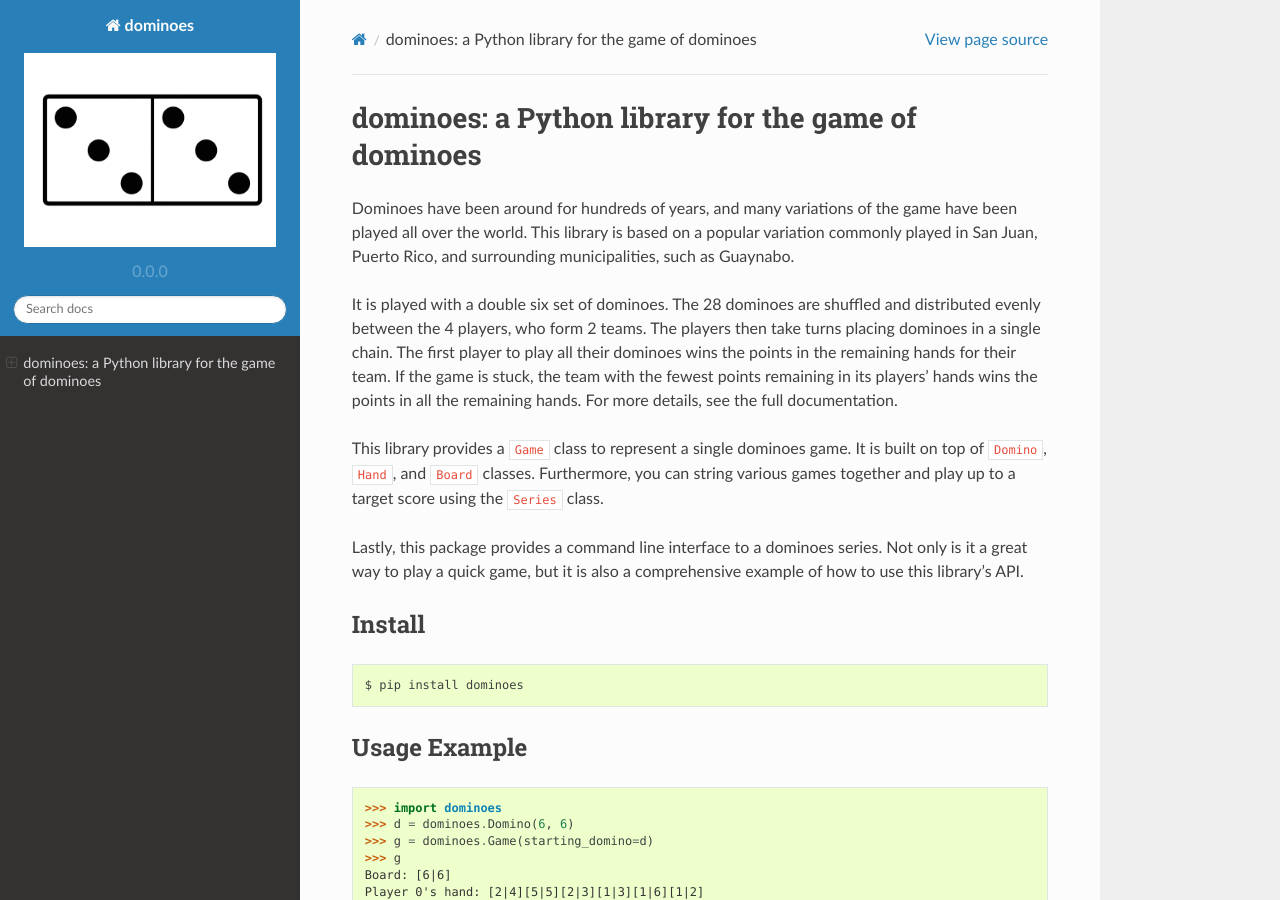
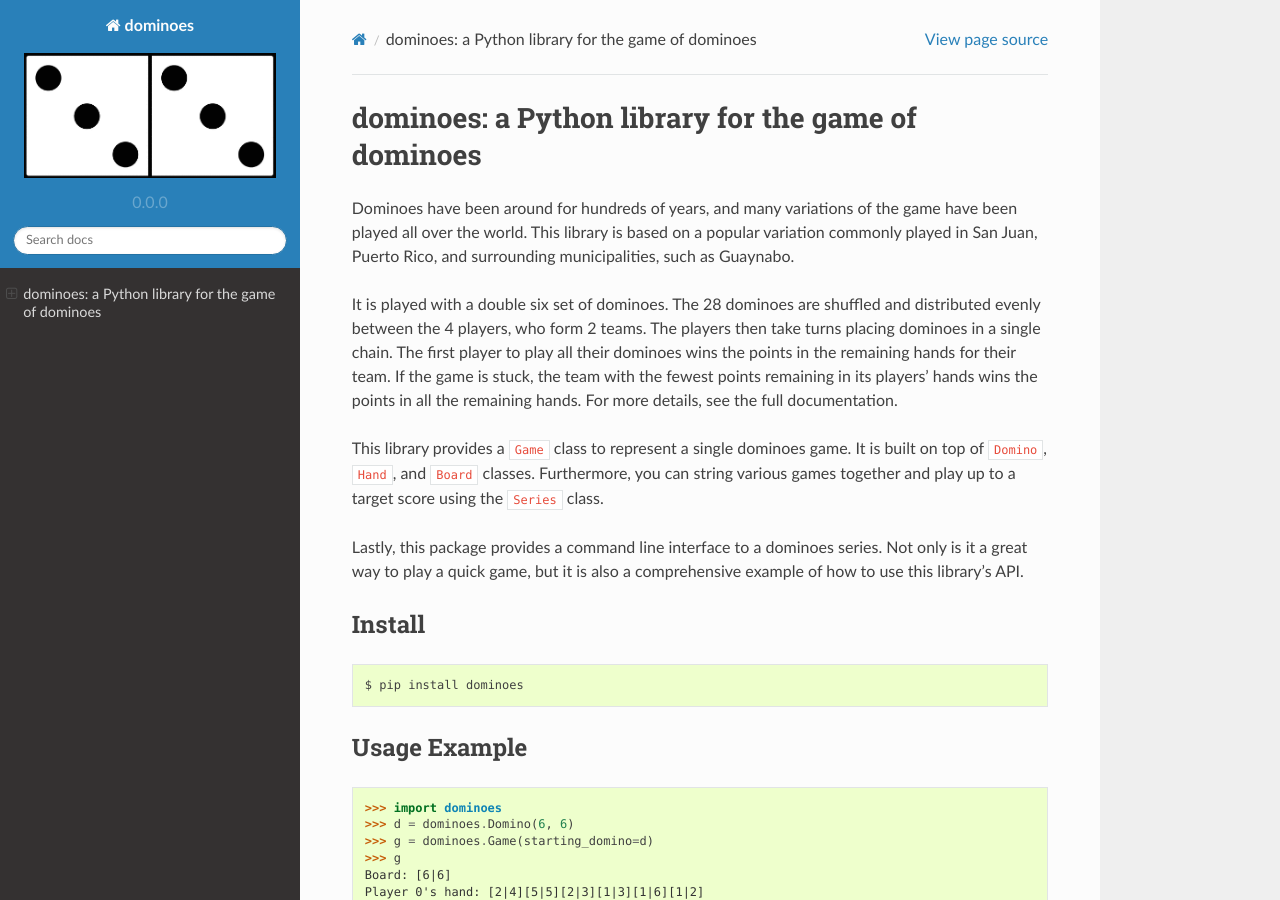
Before and after one commit to abw333/dominoes, a Sphinx documentation site: the page built from docs/index.rst, in a window 1280 px wide and 900 px high. Built offline with Sphinx 7.4.7 and the Read the Docs theme 2.0.0, drawn with Linux system fonts in a browser that asks for light colours.

Commit message:
cropped image

```diff
--- a/docs/conf.py
+++ b/docs/conf.py
@@ -145,7 +145,7 @@
 # The name of an image file (relative to this directory) to place at the top
 # of the sidebar.
 #
-html_logo = '_static/dominoes.gif'
+html_logo = '_static/dominoes.png'
 
 # The name of an image file (relative to this directory) to use as a favicon of
 # the docs.  This file should be a Windows icon file (.ico) being 16x16 or 32x32
```
Also changed, not shown: docs/_static/dominoes.gif (deleted), docs/_static/dominoes.png (added).
